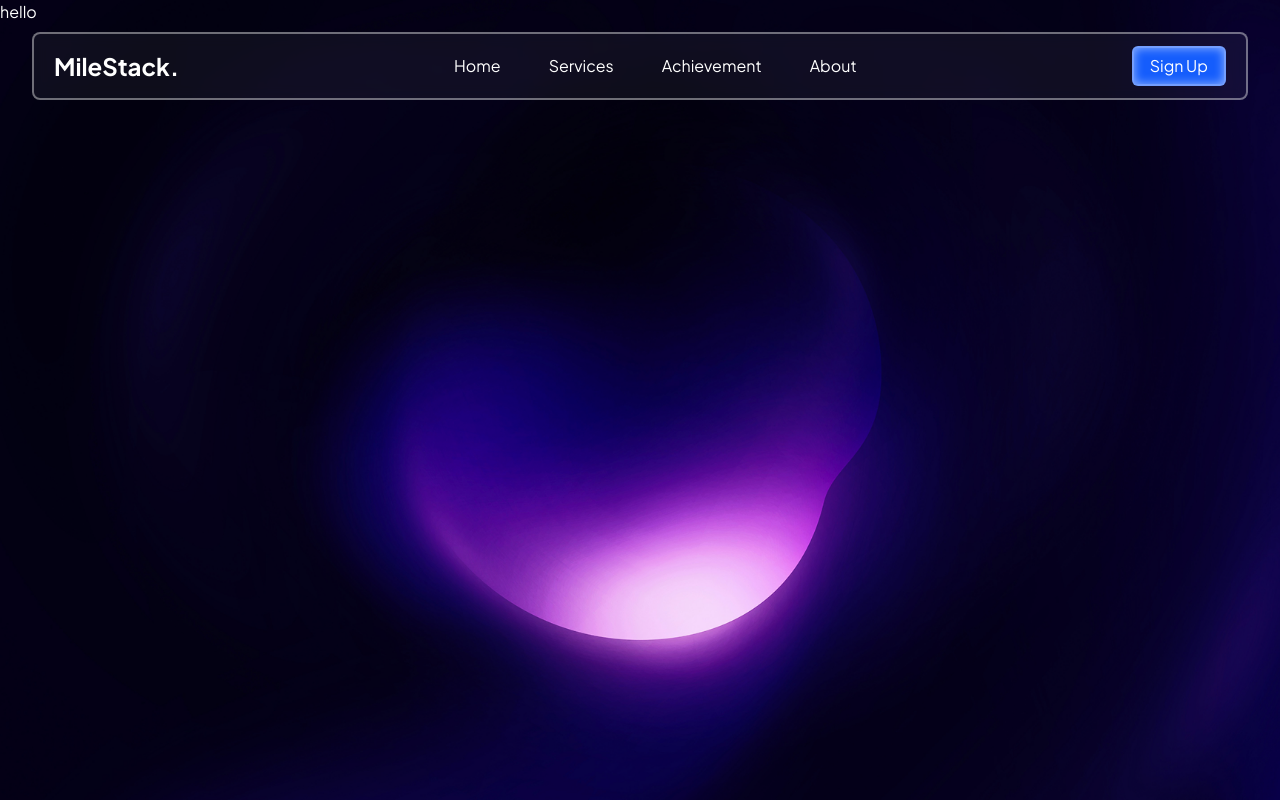
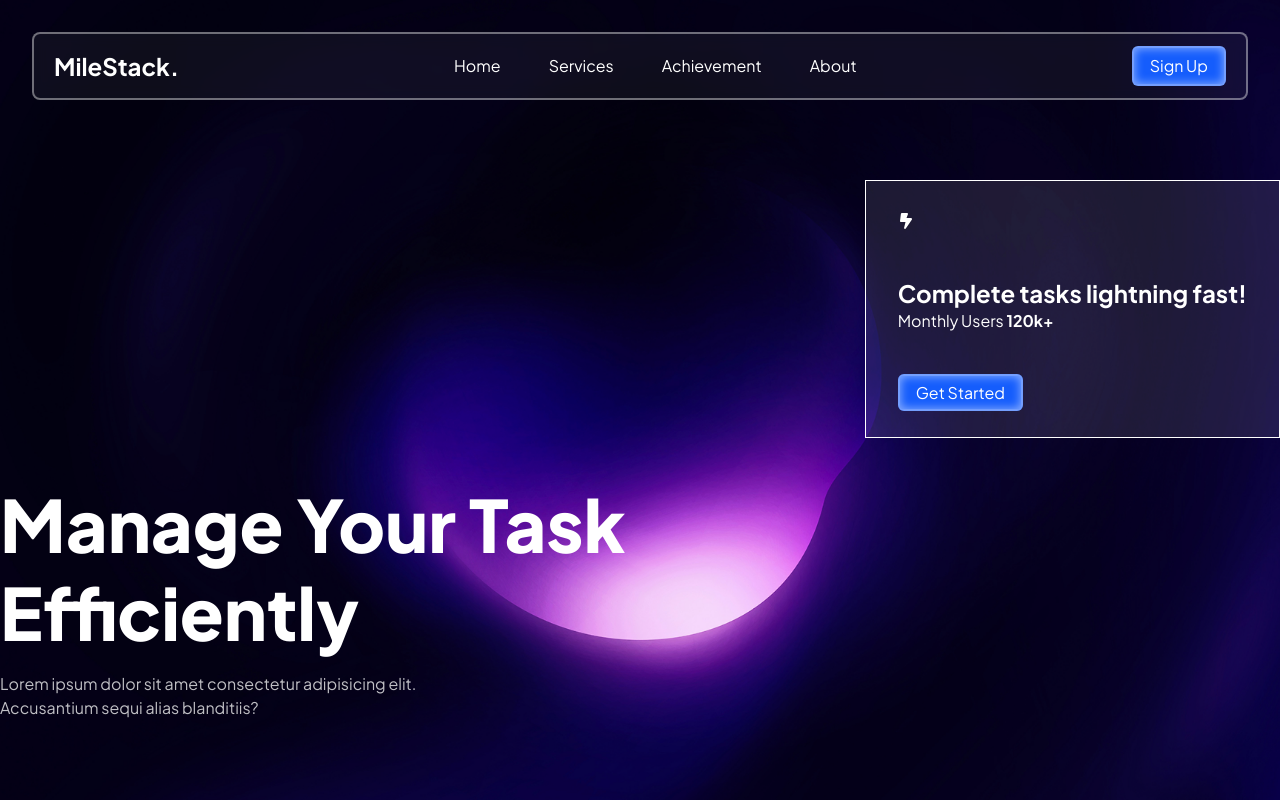
Before and after one commit to ShahriarCode69/milestack, a React (Vite) app: page / in a window 1280 px wide. Built offline with nearby package versions, Linux system fonts and the light colour scheme; what tailwindcss-motion would draw is missing.

Commit message:
add hero - header, paragraph, card

```diff
--- a/src/components/Hero.jsx
+++ b/src/components/Hero.jsx
@@ -1,7 +1,35 @@
+import { FaBoltLightning } from "react-icons/fa6";
+
 const Hero = () => {
   return (
-    <section className="relative h-screen w-full bg-[url(/hero-bg.png)] bg-cover bg-center">
-      <h1>hello</h1>
+    <section className="h-screen w-full bg-[url(/hero-bg.png)] bg-cover bg-fixed bg-center">
+      <div className="relative container h-full pt-56">
+        <div className="absolute bottom-20">
+          <h1 className="heading-xl">
+            Manage Your Task <br /> Efficiently
+          </h1>
+          <p className="description">
+            Lorem ipsum dolor sit amet consectetur adipisicing elit. Accusantium
+            sequi alias blanditiis?
+          </p>
+        </div>
+        <div className="backdrop-blur-base absolute top-45 right-0 inline-flex flex-col items-start justify-center gap-12 border bg-white/10 px-8 py-8">
+          <FaBoltLightning />
+          <div>
+            <h3 className="text-2xl font-bold">
+              Complete tasks lightning fast!
+            </h3>
+            <p>
+              Monthly Users <span className="font-bold">120k+</span>
+            </p>
+          </div>
+          <button>
+            <a href="#" className="primary-btn box-shadow mx-0">
+              Get Started
+            </a>
+          </button>
+        </div>
+      </div>
     </section>
   );
 };
--- a/src/components/Navbar.jsx
+++ b/src/components/Navbar.jsx
@@ -14,7 +14,8 @@ const Navbar = () => {
   return (
     <nav className="fixed top-0 left-0 z-50 mx-auto h-auto w-full p-8">
       <div className="liquid-glass container flex items-center justify-between px-5 py-3">
-        <h1 className="text-2xl font-bold">MileStack.</h1>
+        <h1 className="text-2xl font-bold">
+          <a href="#">MileStack.</a></h1>
         <ul className="hidden gap-12 md:flex">
           {navLinks.map((link) => (
             <li key={link.id}>
--- a/src/index.css
+++ b/src/index.css
@@ -28,7 +28,7 @@ body {
   @apply mb-4 text-xl leading-8 font-semibold md:text-3xl md:leading-12 lg:text-5xl lg:leading-16;
 }
 .description {
-  @apply max-w-[60ch] text-base text-white/75;
+  @apply max-w-[40ch] text-base text-white/75;
 }
 
 .liquid-glass {
```
